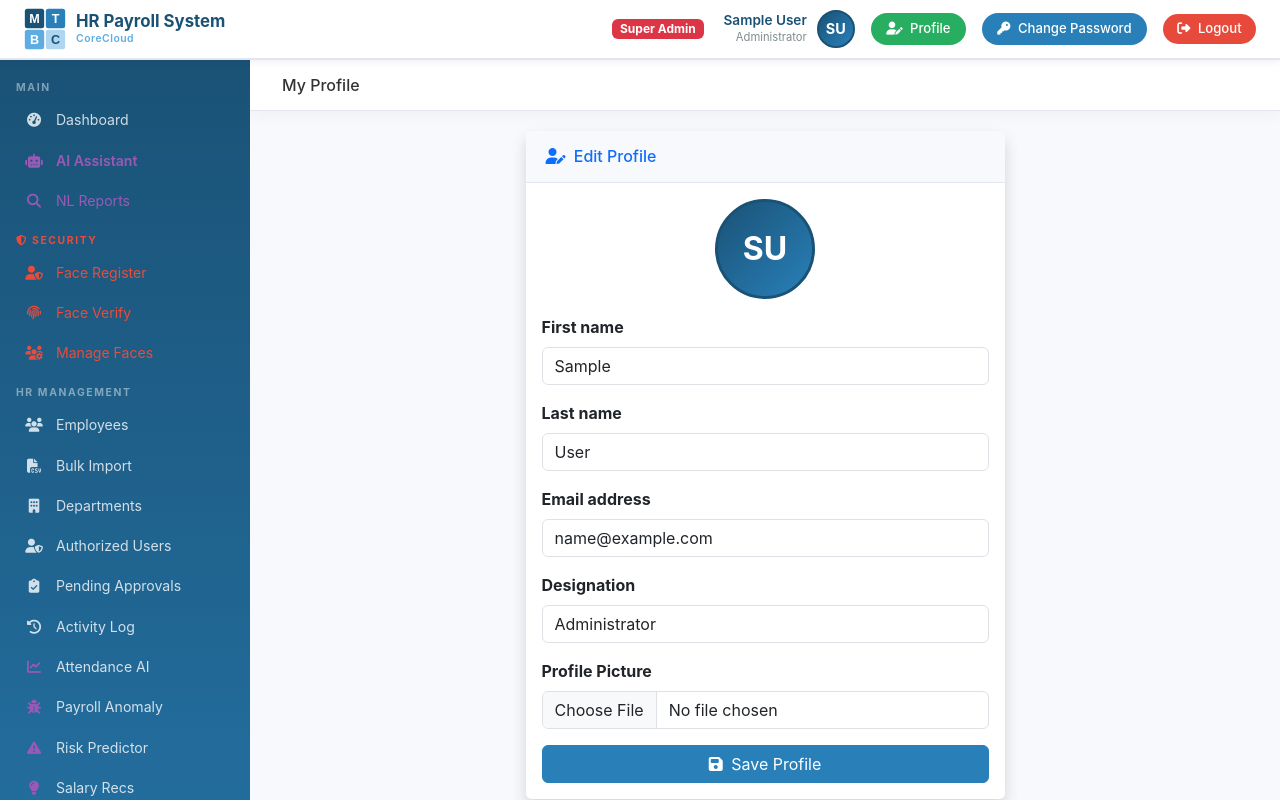
After one commit to banday72/HR-PAYROLL-SYSTEM, a Django app: page /profile/ in a window 1280 px wide. The commit adds this page. Run offline with Django 5.2, Linux system fonts and the light colour scheme; the visitor is signed in with stand-in values (Sample User, id 1); data comes from the database, SQL or seed files in the repository; data that the repository does not hold is empty; parts of the project's set-up code (start-up, migrations or seed data) failed here and were passed over.

Commit message:
Add profile page with photo upload and designation for superadmin

```diff
--- a/employees/forms.py
+++ b/employees/forms.py
@@ -1,4 +1,5 @@
 from django import forms
+from django.contrib.auth.models import User
 from .models import Department, Employee
 
 
@@ -41,3 +42,14 @@ class EmployeeForm(forms.ModelForm):
             'status': forms.Select(attrs={'class': 'form-control'}),
             'profile_picture': forms.ClearableFileInput(attrs={'class': 'form-control'}),
         }
+
+
+class ProfileForm(forms.ModelForm):
+    class Meta:
+        model = User
+        fields = ['first_name', 'last_name', 'email']
+        widgets = {
+            'first_name': forms.TextInput(attrs={'class': 'form-control'}),
+            'last_name': forms.TextInput(attrs={'class': 'form-control'}),
+            'email': forms.EmailInput(attrs={'class': 'form-control'}),
+        }
--- a/employees/urls.py
+++ b/employees/urls.py
@@ -30,4 +30,5 @@ urlpatterns = [
     path('face-manage/remove/', views_face.face_remove_for_employee, name='face_remove_for_employee'),
     path('face-login/', views_face_login.face_login_page, name='face_login'),
     path('face-login/check/', views_face_login.face_login_check, name='face_login_check'),
+    path('profile/', views.profile_update, name='profile_update'),
 ]
--- a/employees/views.py
+++ b/employees/views.py
@@ -10,7 +10,7 @@ from django.contrib import messages
 from django.db.models import Q
 from django.core.paginator import Paginator
 from .models import Department, Employee, AuditLog
-from .forms import DepartmentForm, EmployeeForm
+from .forms import DepartmentForm, EmployeeForm, ProfileForm
 from .decorators import hr_required
 from .audit import log_audit
 
@@ -518,3 +518,43 @@ def audit_log_list(request):
         'search': search,
         'action_filter': action_filter,
     })
+
+
+@login_required
+def profile_update(request):
+    user = request.user
+    employee = get_employee(user)
+    if not employee and user.is_superuser:
+        employee, _ = Employee.objects.get_or_create(
+            user=user,
+            defaults={
+                'employee_id': f'ADMIN{user.id}',
+                'first_name': user.first_name or user.username,
+                'last_name': user.last_name or '',
+                'email': user.email or '',
+                'date_of_joining': date.today(),
+                'salary': 0,
+                'role': 'manager',
+                'status': 'active',
+                'designation': 'Administrator',
+            }
+        )
+    if request.method == 'POST':
+        form = ProfileForm(request.POST, instance=user)
+        if form.is_valid():
+            form.save()
+            if employee:
+                if 'profile_picture' in request.FILES:
+                    employee.profile_picture = request.FILES['profile_picture']
+                    employee.save()
+                if request.POST.get('designation'):
+                    employee.designation = request.POST['designation']
+                    employee.save()
+            messages.success(request, 'Profile updated successfully.')
+            return redirect('profile_update')
+    else:
+        form = ProfileForm(instance=user)
+    return render(request, 'employees/profile_update.html', {
+        'form': form,
+        'employee': employee,
+    })
--- a/hr_payroll/context_processors.py
+++ b/hr_payroll/context_processors.py
@@ -1,3 +1,21 @@
+class SuperadminProfile:
+    def __init__(self, user):
+        self.user = user
+        self.profile_picture = None
+        self.designation = 'Administrator'
+        self.role = 'superadmin'
+        self.is_hr = True
+        self.is_manager = True
+
+    @property
+    def is_hr(self):
+        return True
+
+    @property
+    def is_manager(self):
+        return True
+
+
 def role_context(request):
     context = {'is_hr': False, 'current_employee': None}
     if request.user.is_authenticated:
@@ -9,4 +27,5 @@ def role_context(request):
         except Employee.DoesNotExist:
             if request.user.is_superuser:
                 context['is_hr'] = True
+                context['current_employee'] = SuperadminProfile(request.user)
     return context
--- a/templates/base.html
+++ b/templates/base.html
@@ -69,17 +69,20 @@
             {% if user.is_superuser %}<span class="badge bg-danger me-1">Super Admin</span>{% elif is_hr %}<span class="badge bg-success me-1">{% if user.employee.role == 'manager' %}Manager{% else %}HR{% endif %}</span>{% else %}<span class="badge bg-secondary me-1">Employee</span>{% endif %}
             <div class="d-flex align-items-center" style="gap: 10px;">
                 <div class="text-end">
-                    <div style="font-size: 0.85rem; font-weight: 600; color: #1a5276; line-height: 1.2;">{% if user.is_superuser %}Super Admin{% else %}{{ user.get_full_name|default:user.username }}{% endif %}</div>
-                    <div style="font-size: 0.7rem; color: #7f8c8d;">{% if current_employee %}{{ current_employee.designation|default:current_employee.role|title }}{% elif user.is_superuser %}Administrator{% endif %}</div>
+                    <div style="font-size: 0.85rem; font-weight: 600; color: #1a5276; line-height: 1.2;">{{ user.get_full_name|default:user.username }}</div>
+                    <div style="font-size: 0.7rem; color: #7f8c8d;">{% if current_employee %}{{ current_employee.designation|default:current_employee.role|title }}{% else %}Administrator{% endif %}</div>
                 </div>
                 {% if current_employee.profile_picture %}
                 <img src="{{ current_employee.profile_picture.url }}" alt="Profile" style="width: 38px; height: 38px; border-radius: 50%; object-fit: cover; border: 2px solid #1a5276;">
                 {% else %}
                 <div style="width: 38px; height: 38px; border-radius: 50%; background: linear-gradient(135deg, #1a5276, #2980b9); display: flex; align-items: center; justify-content: center; color: white; font-weight: 700; font-size: 0.9rem; border: 2px solid #1a5276;">
-                    {% if user.is_superuser %}SA{% else %}{{ user.first_name|first|upper }}{{ user.last_name|first|upper }}{% endif %}
+                    {{ user.first_name|first|upper }}{{ user.last_name|first|upper }}
                 </div>
                 {% endif %}
             </div>
+            <a href="{% url 'profile_update' %}" class="btn btn-sm" style="background:#27ae60;color:white;padding:0.35rem 0.9rem;border-radius:20px;font-size:0.82rem;text-decoration:none;font-weight:500;">
+                <i class="fas fa-user-edit me-1"></i> Profile
+            </a>
             <a href="{% url 'change_password' %}" class="btn btn-sm" style="background:#2980b9;color:white;padding:0.35rem 0.9rem;border-radius:20px;font-size:0.82rem;text-decoration:none;font-weight:500;">
                 <i class="fas fa-key me-1"></i> Change Password
             </a>
--- /dev/null
+++ b/templates/employees/profile_update.html
@@ -0,0 +1,47 @@
+{% extends "base.html" %}
+{% block title %}My Profile{% endblock %}
+{% block page_title %}My Profile{% endblock %}
+
+{% block content %}
+<div class="row justify-content-center">
+    <div class="col-lg-6">
+        <div class="card shadow">
+            <div class="card-header py-3">
+                <h6 class="m-0 font-weight-bold text-primary"><i class="fas fa-user-edit me-1"></i> Edit Profile</h6>
+            </div>
+            <div class="card-body text-center">
+                <div class="mb-3">
+                    {% if employee.profile_picture %}
+                    <img src="{{ employee.profile_picture.url }}" alt="Profile" style="width: 100px; height: 100px; border-radius: 50%; object-fit: cover; border: 3px solid #1a5276;">
+                    {% else %}
+                    <div style="width: 100px; height: 100px; border-radius: 50%; background: linear-gradient(135deg, #1a5276, #2980b9); display: inline-flex; align-items: center; justify-content: center; color: white; font-weight: 700; font-size: 2rem; border: 3px solid #1a5276;">
+                        {{ user.first_name|first|upper }}{{ user.last_name|first|upper }}
+                    </div>
+                    {% endif %}
+                </div>
+                <form method="post" enctype="multipart/form-data">
+                    {% csrf_token %}
+                    {% for field in form %}
+                    <div class="mb-3 text-start">
+                        <label class="form-label fw-bold">{{ field.label }}</label>
+                        {{ field }}
+                        {% if field.errors %}
+                        <div class="text-danger small">{{ field.errors.0 }}</div>
+                        {% endif %}
+                    </div>
+                    {% endfor %}
+                    <div class="mb-3 text-start">
+                        <label class="form-label fw-bold">Designation</label>
+                        <input type="text" name="designation" class="form-control" value="{{ employee.designation|default:'' }}" placeholder="e.g. CEO, Manager, HR">
+                    </div>
+                    <div class="mb-3 text-start">
+                        <label class="form-label fw-bold">Profile Picture</label>
+                        <input type="file" name="profile_picture" class="form-control" accept="image/*">
+                    </div>
+                    <button type="submit" class="btn btn-primary w-100"><i class="fas fa-save me-1"></i> Save Profile</button>
+                </form>
+            </div>
+        </div>
+    </div>
+</div>
+{% endblock %}
```
